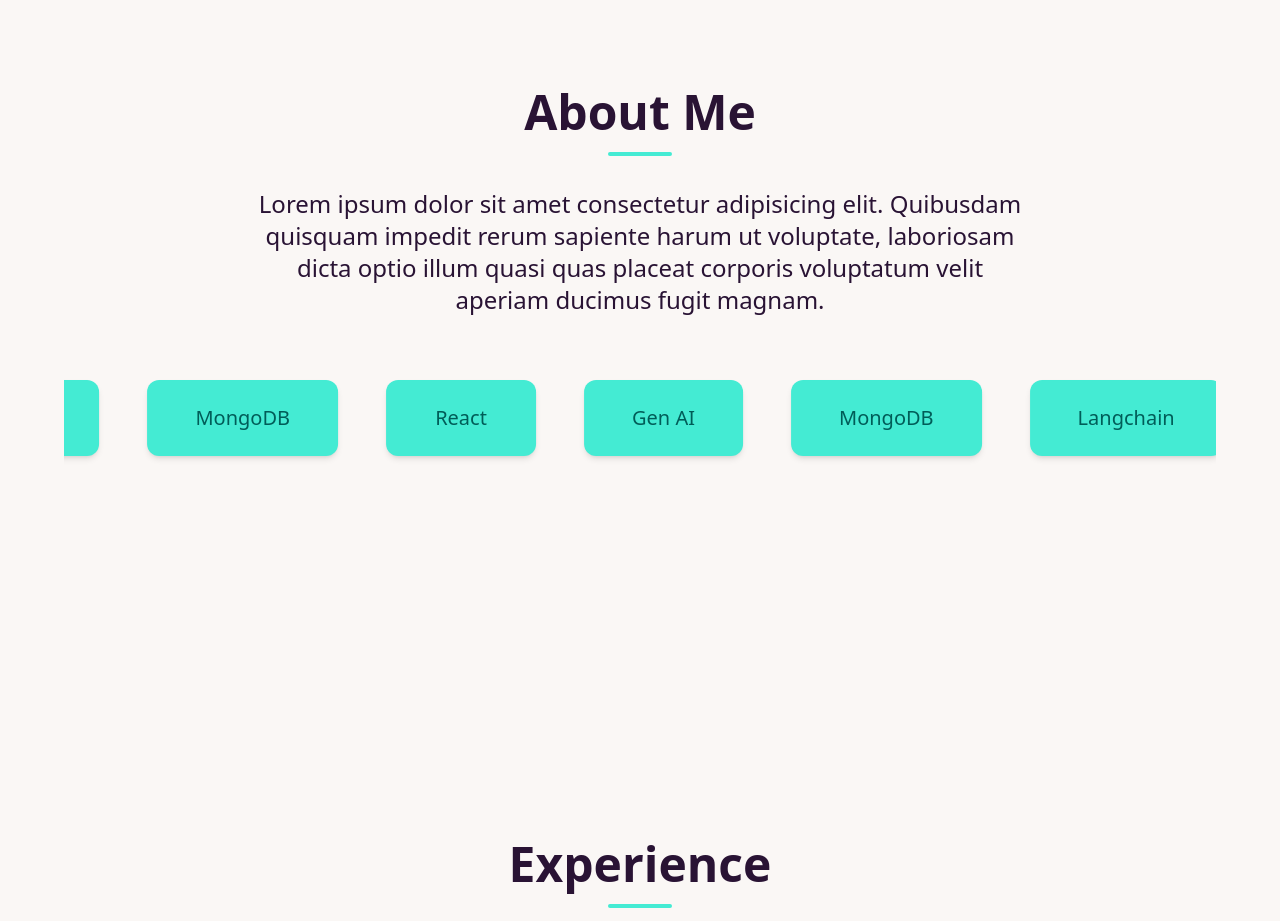
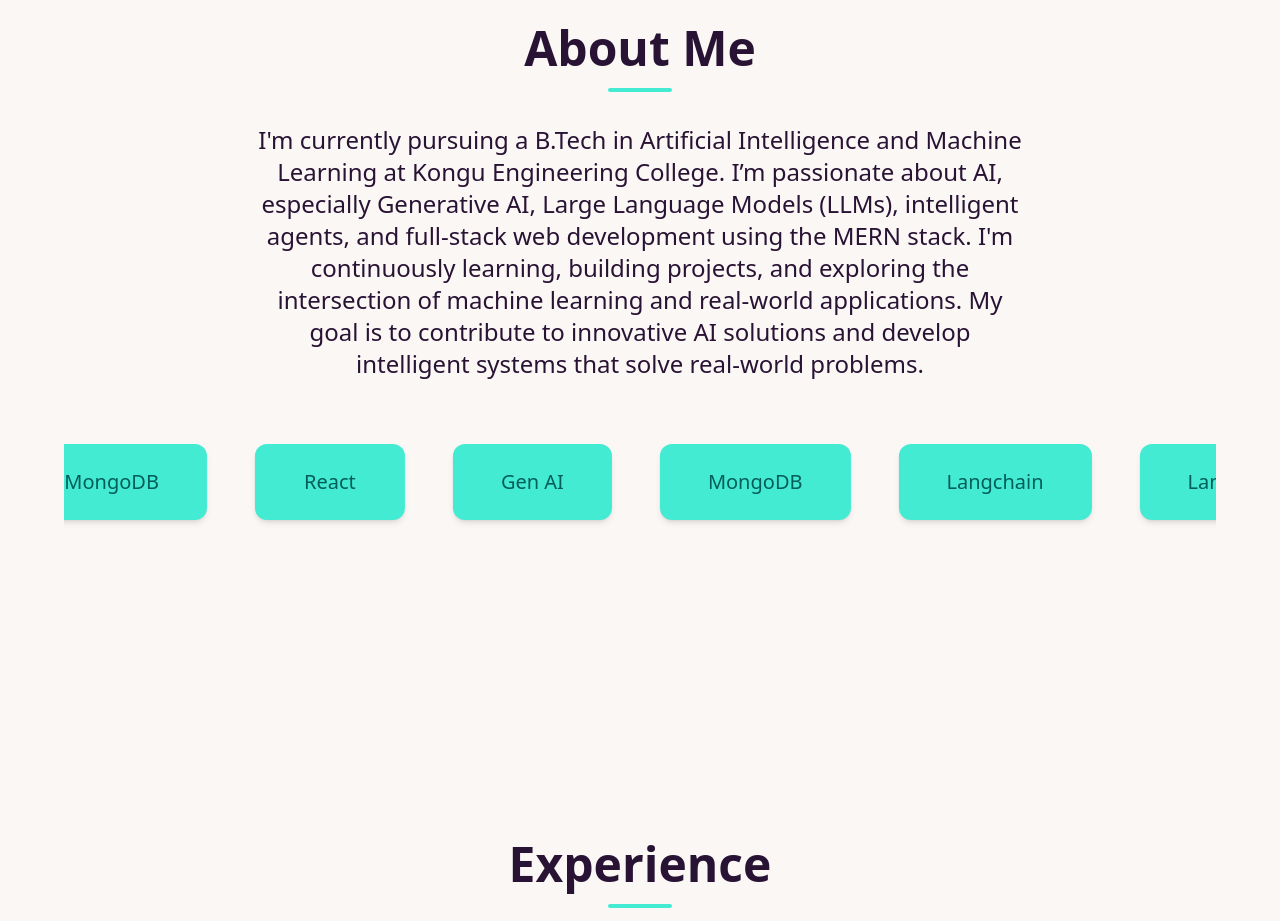
Before and after one commit to anish-off/Portfolio, a React (Vite) app: page / in a window 1280 px wide. Shown: the part 920-1841 px from the top of the page. Built offline with nearby package versions, Linux system fonts and the light colour scheme.

Commit message:
Updated about

```diff
--- a/src/components/About.jsx
+++ b/src/components/About.jsx
@@ -5,7 +5,6 @@ const skills = [
   "Python",
   "Java",
   "Node",
-  "AWS",
   "MongoDB",
   "React",
   "Gen AI",
@@ -25,8 +24,9 @@ const About = () => {
         </h2>
         <div className="w-16 h-1 bg-primary rounded-full mb-8" />
         <p className="max-w-3xl text-center text-2xl mb-12 font-montserrat text-base-content">
-          Lorem ipsum dolor sit amet consectetur adipisicing elit. Quibusdam quisquam impedit rerum sapiente harum ut voluptate, laboriosam dicta optio illum quasi quas placeat corporis voluptatum velit aperiam ducimus fugit magnam.
-        </p>
+I'm currently pursuing a B.Tech in Artificial Intelligence and Machine Learning at Kongu Engineering College. I’m passionate about AI, especially Generative AI, Large Language Models (LLMs), intelligent agents, and full-stack web development using the MERN stack.
+
+I'm continuously learning, building projects, and exploring the intersection of machine learning and real-world applications. My goal is to contribute to innovative AI solutions and develop intelligent systems that solve real-world problems.        </p>
         {/* Marquee/Carousel, theme-aware with DaisyUI */}
         <div className="w-full overflow-x-hidden py-4">
           <div className="relative w-full max-w-6xl mx-auto">
```
